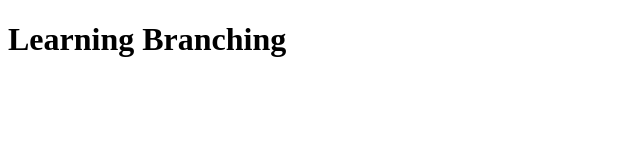
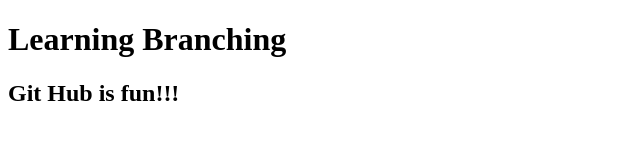
Before and after one commit to csherpa/git-test, a plain HTML site: page index.html in a window 1280 px wide. Shown: the whole page, without its empty margins (0-640 px from the left). Drawn offline with Linux system fonts and the light colour scheme.

Commit message:
added an h2

```diff
--- a/index.html
+++ b/index.html
@@ -5,5 +5,6 @@
 	</head>
 	<body>
 		<h1>Learning Branching</h1>
+		<h2>Git Hub is fun!!!</h2>
 	</body>
 </html>
```
